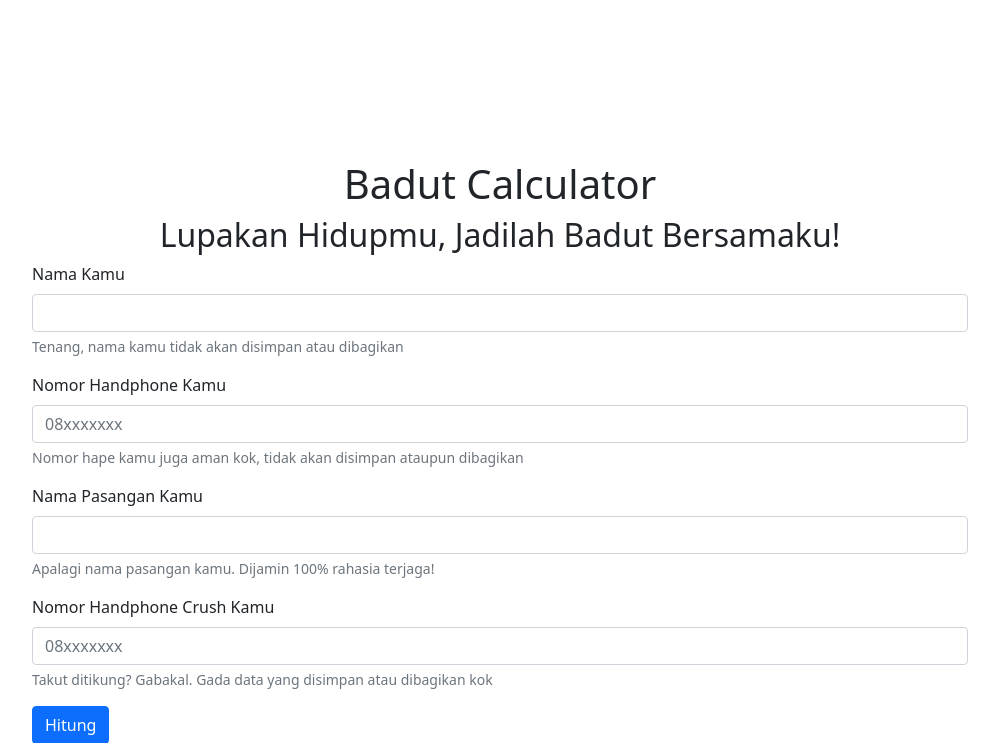
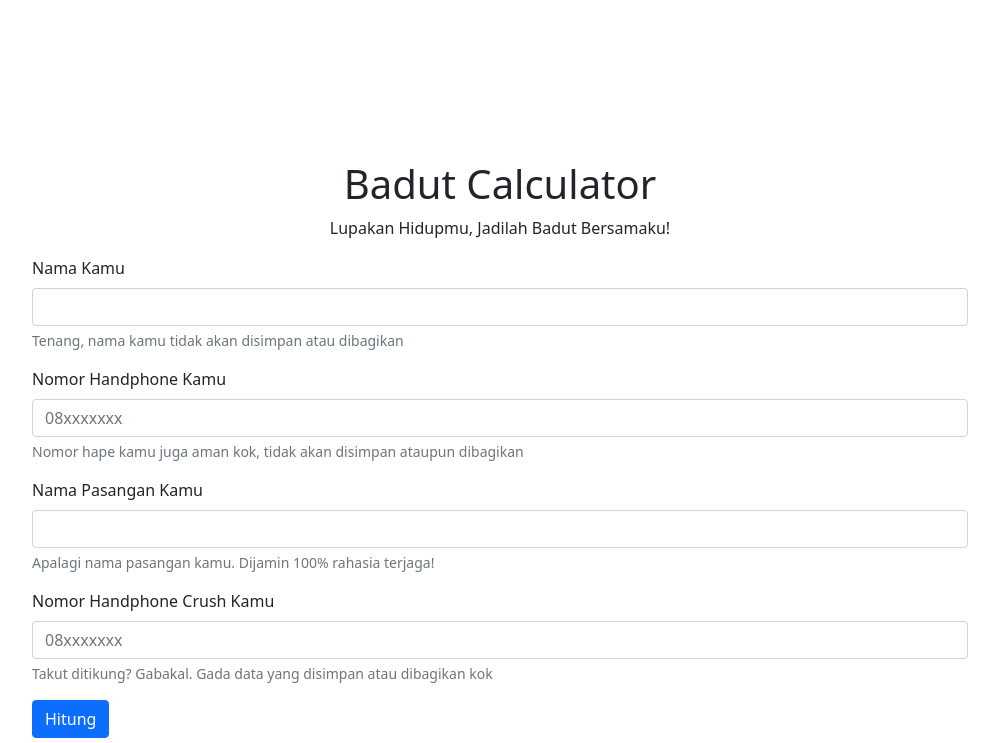
Before and after one commit to BIMA/badut-calculator, a Flask app: page / in a window 1280 px wide. Shown: the top 743 px of the page, without its empty margins (140-1139 px from the left). Run offline with Flask 2, Linux system fonts and the light colour scheme.

Commit message:
change h2 to p and centerize and normal weight

```diff
--- a/templates/index.html
+++ b/templates/index.html
@@ -11,7 +11,7 @@
     <body>
         <div class="container-sm" style="width: 75%; margin-top: 20vh">
             <h1 class="text-center">Badut Calculator</h1>
-            <h2 class="text-center">Lupakan Hidupmu, Jadilah Badut Bersamaku!</h2>
+            <p class="text-center fw-normal">Lupakan Hidupmu, Jadilah Badut Bersamaku!</p>
             <form action="{{ url_for('operation_result') }}" method="post" id="calculator_form">
                 <div class="mb-3">
                     <label for="name1" class="form-label">Nama Kamu</label>
```
